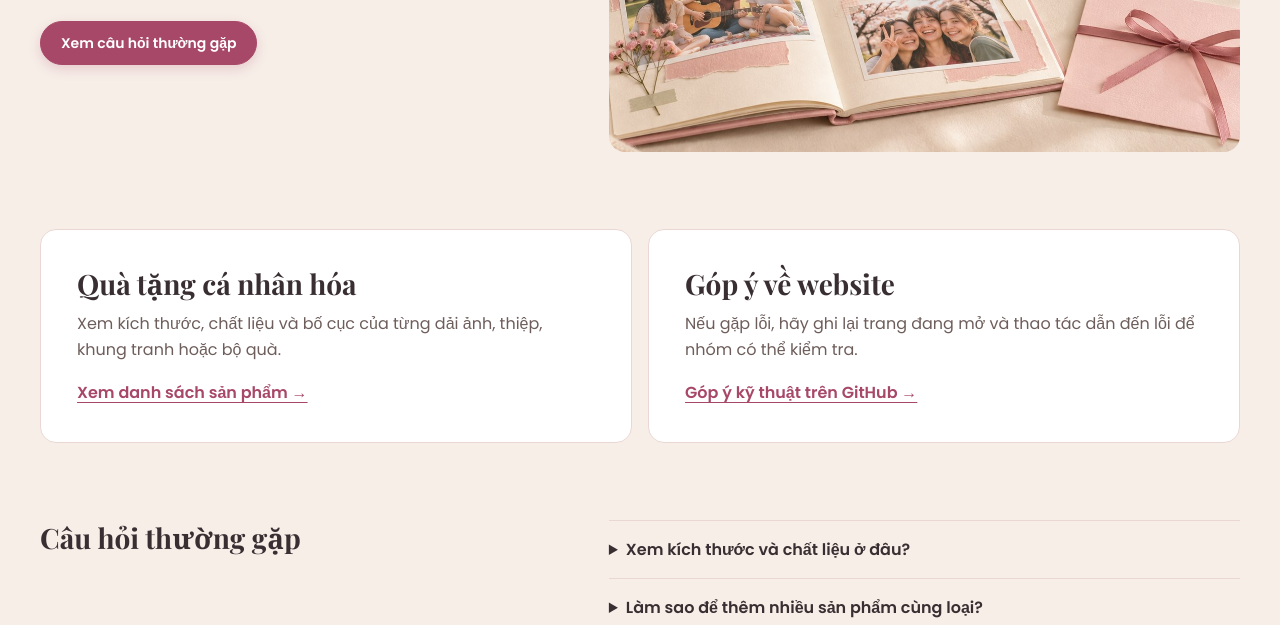
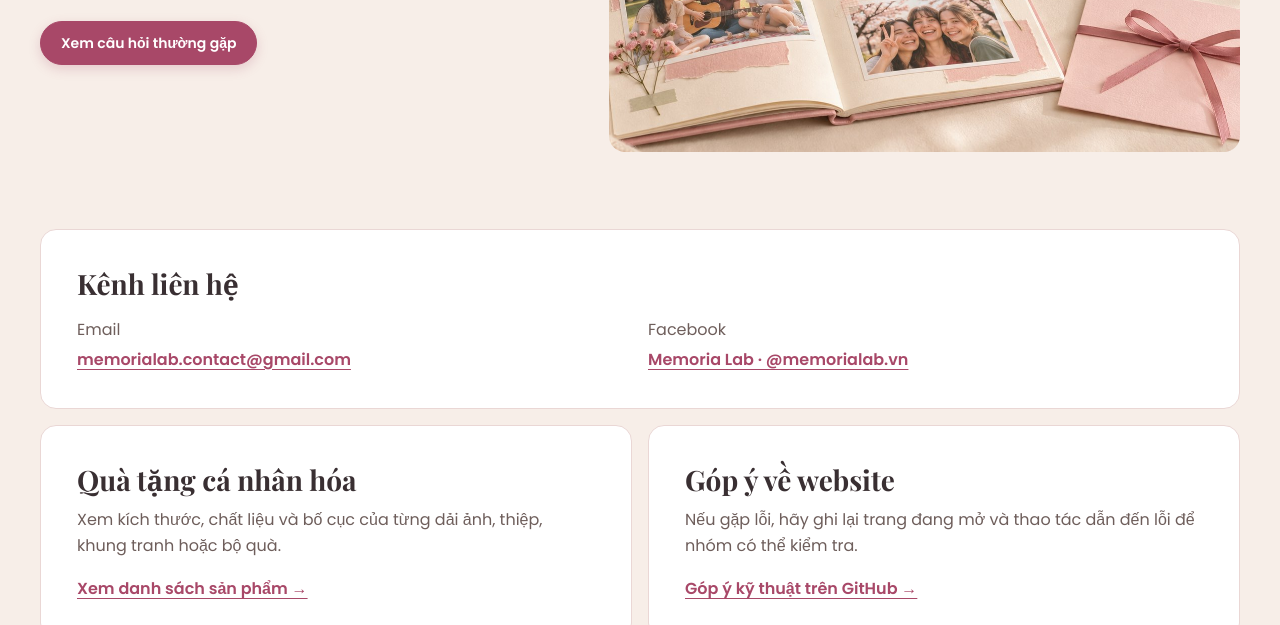
Before and after one commit to huytran31241023748-code/Memoria-Lab, a plain HTML site: page contact.html in a window 1280 px wide. Shown: the part 475-1100 px from the top of the page. Drawn offline with nearby package versions, Linux system fonts and the light colour scheme.

Commit message:
Bổ sung email và Facebook trên trang Liên hệ

```diff
--- a/contact.html
+++ b/contact.html
@@ -43,6 +43,19 @@
     </section>
 
     <section class="container contact-topics" aria-label="Nội dung hỗ trợ">
+      <article class="contact-channels">
+        <h2>Kênh liên hệ</h2>
+        <dl>
+          <div>
+            <dt>Email</dt>
+            <dd><a href="mailto:memorialab.contact@gmail.com">memorialab.contact@gmail.com</a></dd>
+          </div>
+          <div>
+            <dt>Facebook</dt>
+            <dd><a href="https://www.facebook.com/memorialab.vn">Memoria Lab · @memorialab.vn</a></dd>
+          </div>
+        </dl>
+      </article>
       <article>
         <h2>Quà tặng cá nhân hóa</h2>
         <p>Xem kích thước, chất liệu và bố cục của từng dải ảnh, thiệp, khung tranh hoặc bộ quà.</p>
--- a/css/contact.css
+++ b/css/contact.css
@@ -69,6 +69,26 @@
   text-underline-offset: 4px;
 }
 
+.contact-channels {
+  grid-column: 1 / -1;
+}
+
+.contact-channels dl {
+  display: grid;
+  grid-template-columns: repeat(auto-fit, minmax(min(100%, 250px), 1fr));
+  gap: 16px;
+  margin: 16px 0 0;
+}
+
+.contact-channels dt {
+  color: var(--muted);
+}
+
+.contact-channels dd {
+  margin: 4px 0 0;
+  overflow-wrap: anywhere;
+}
+
 .contact-faq {
   scroll-margin-top: 130px;
 }
```
